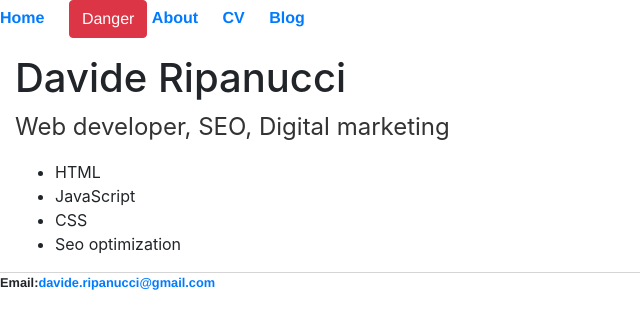
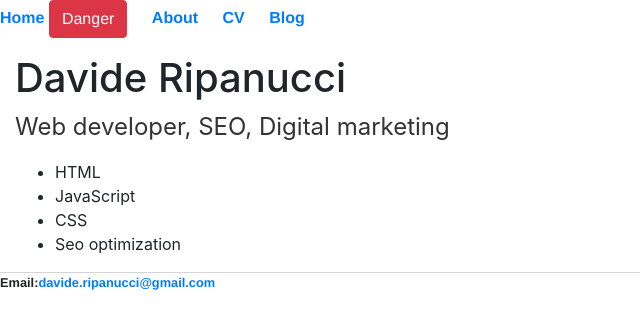
Before and after one commit to ripa001/ripa001.github.io, a Jekyll site: the page built from index.html, in a window 1280 px wide. Shown: the top 329 px of the page, without its empty margins (0-640 px from the left). Built offline with Jekyll 4.4.1, drawn with Linux system fonts in a browser that asks for light colours.

Commit message:
Update default.html

```diff
--- a/_layouts/default.html
+++ b/_layouts/default.html
@@ -9,8 +9,8 @@
 		<body>
 			<nav>
 	    		<ul>
-	        		<li><a href="/">Home</a></li>
-				<button type="button" class="btn btn-danger">Danger</button>
+	        		<li><a href="/">Home</a>
+				<button type="button" class="btn btn-danger">Danger</button></li>
 		        	<li><a href="/about">About</a></li>
 	        		<li><a href="/cv">CV</a></li>
 	        		<li><a href="/blog">Blog</a></li>
```
